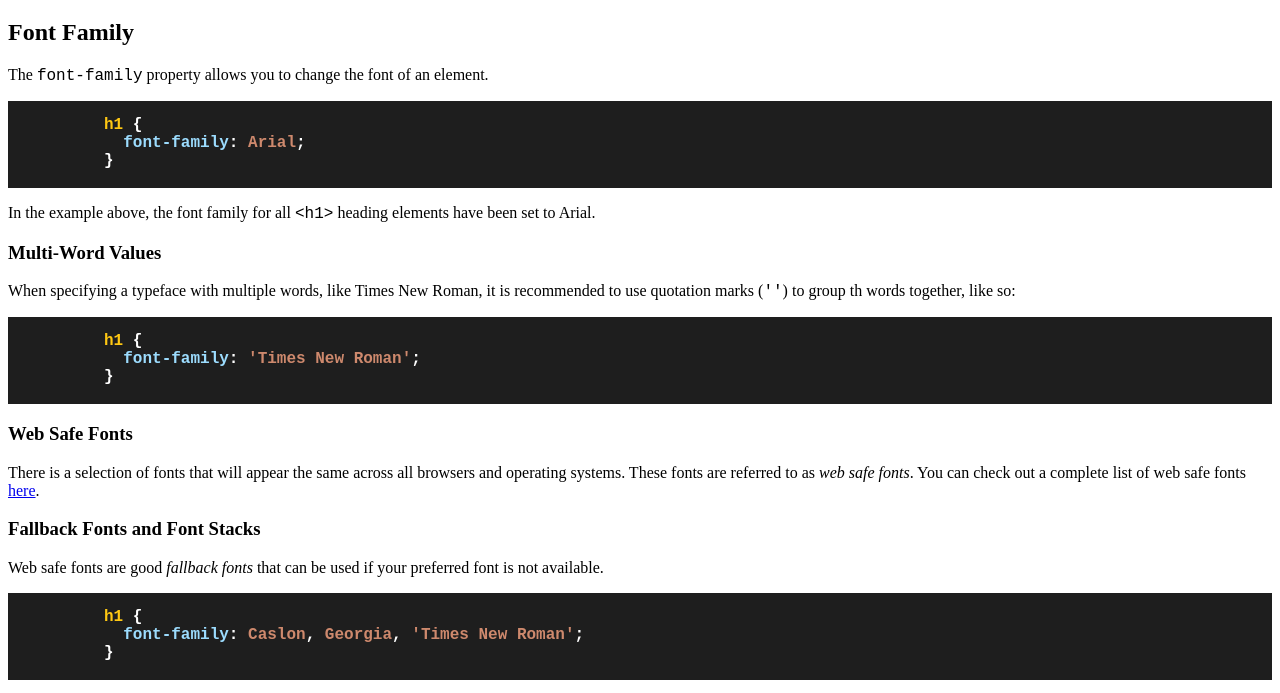
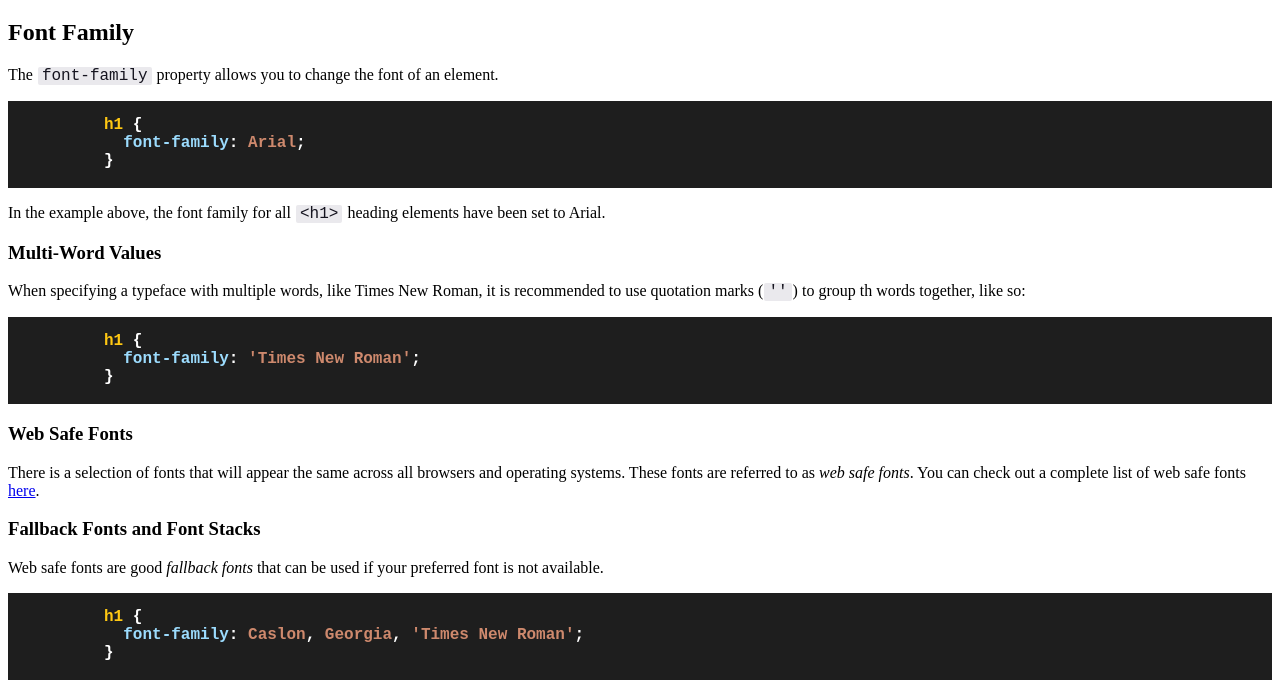
Before and after one commit to devoncastillo/devoncastillo.github.io, a plain HTML site: page CheetSheetProject/index.html in a window 1280 px wide. Shown: the part 61-754 px from the top of the page. Drawn offline with Linux system fonts and the light colour scheme.

Commit message:
Updated styling for <code>
Updated styling for <code> elements to enhance ease of readability

```diff
--- a/CheetSheetProject/style.css
+++ b/CheetSheetProject/style.css
@@ -4,6 +4,14 @@ samp {
 
 code, pre {
   font-family: 'Courier New', Courier, monospace;
+}
+
+code {
+  color: #15141f;
+  background-color: #eae9ed;
+  border-radius: 0.125rem;
+  margin: 0 0.0625rem;
+  padding: 0 0.25rem;
 }
 
 pre {
```
